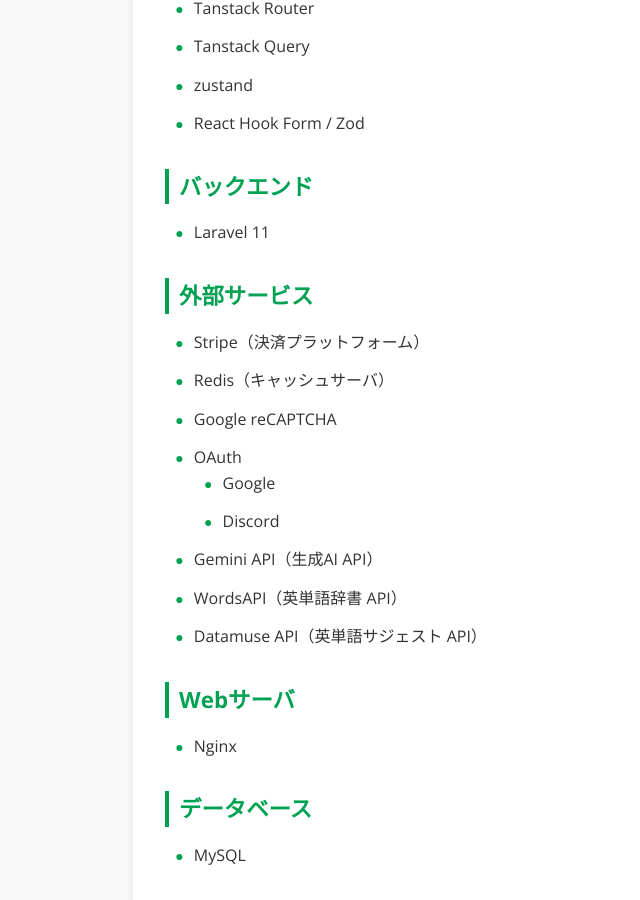
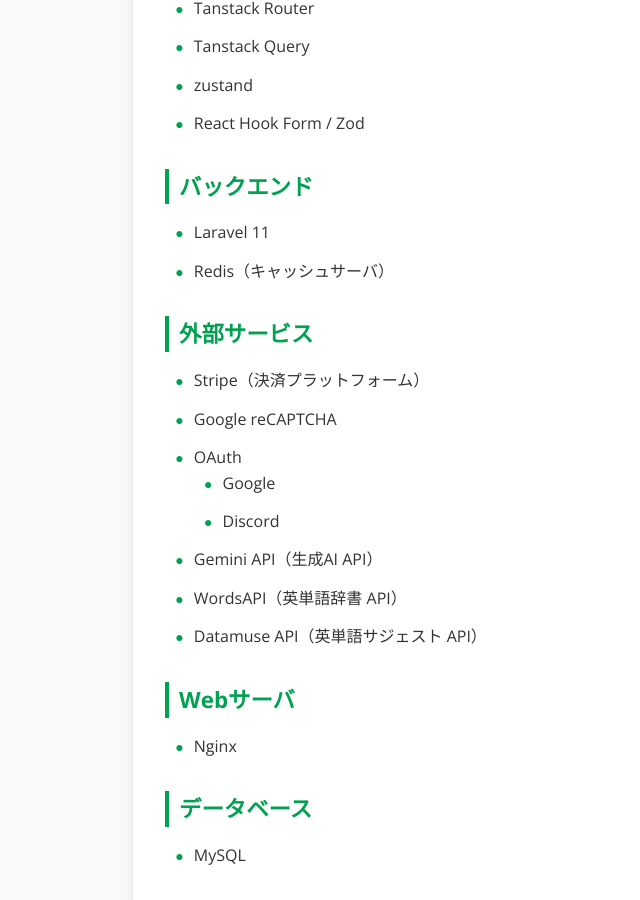
Before and after one commit to hy-09/product-technologies, a Jekyll site: the page built from index.md, in a window 1280 px wide and 900 px high, scrolled down 600 px. Shown: the whole window, without its empty margins (75-715 px from the left). Built offline with Jekyll 4.4.1, drawn with Linux system fonts in a browser that asks for light colours; some web fonts are replaced.

```diff
--- a/index.md
+++ b/index.md
@@ -27,10 +27,10 @@ title: 技術スタック
 
 ## バックエンド
 - Laravel 11
+- Redis（キャッシュサーバ）
 
 ## 外部サービス
 - Stripe（決済プラットフォーム）
-- Redis（キャッシュサーバ）
 - Google reCAPTCHA
 - OAuth
   - Google
```
